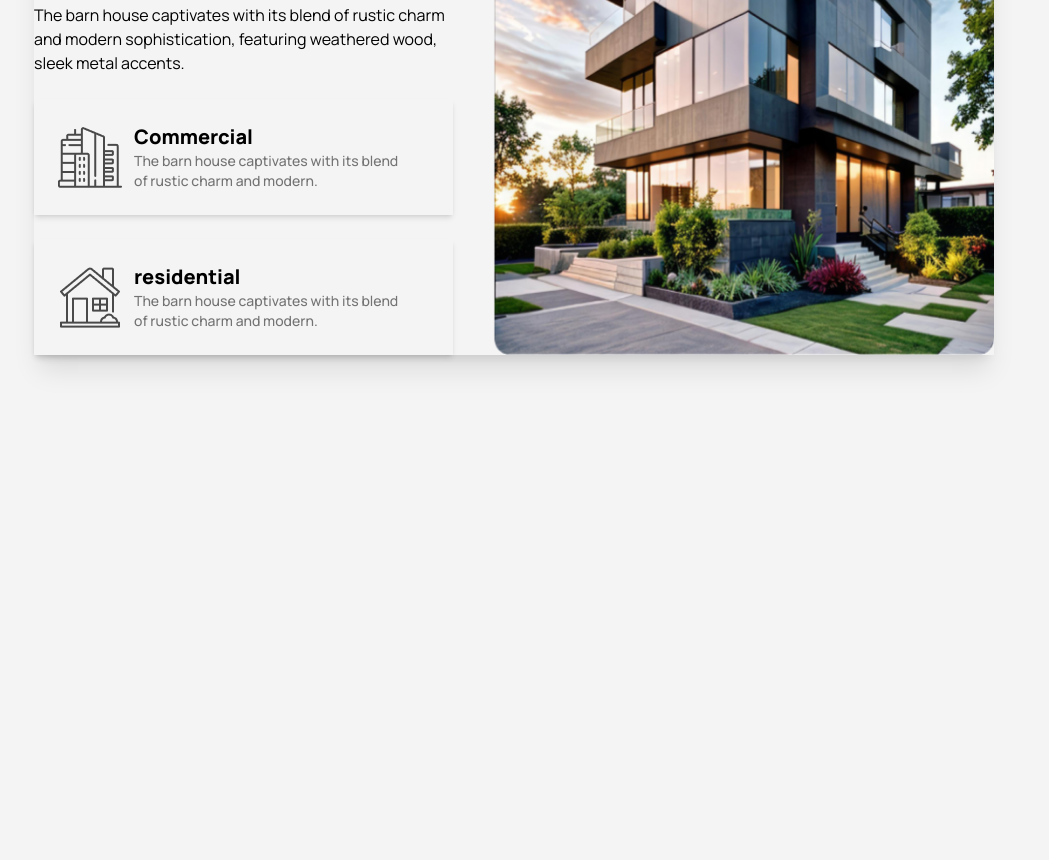
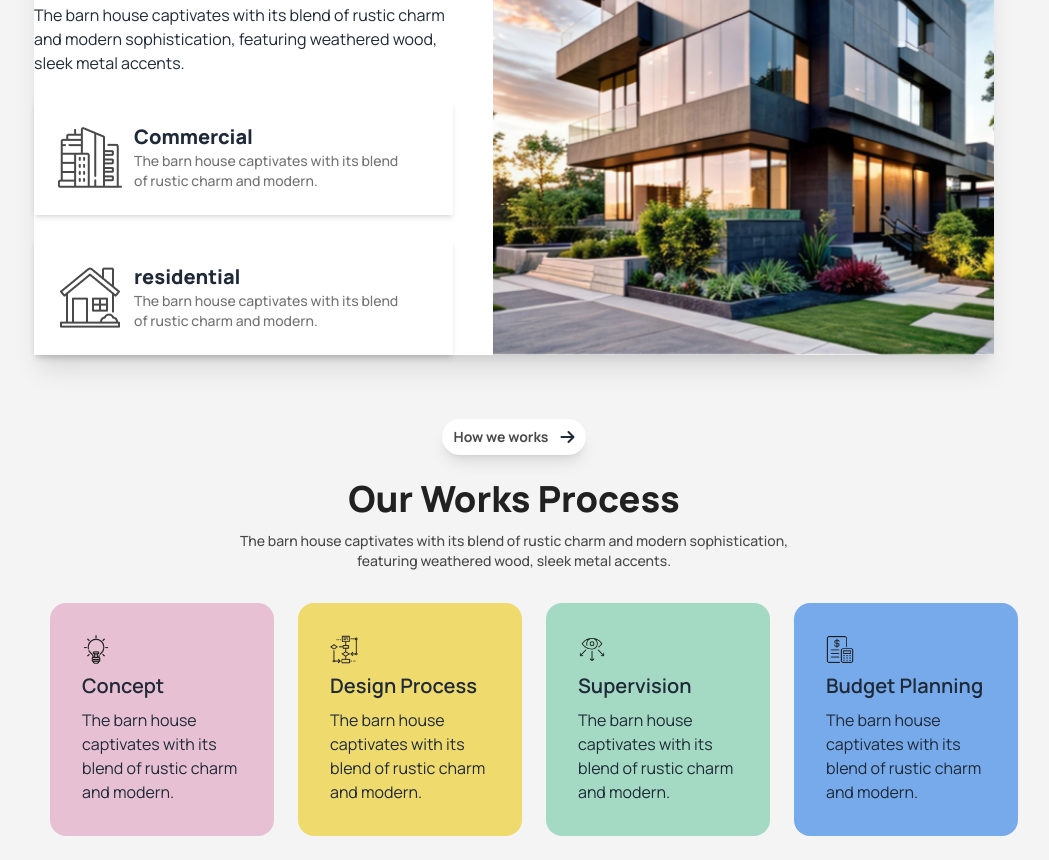
Before and after one commit to aaraf-nahid/assignment-3, a plain HTML site: page index.html in a window 1280 px wide. Shown: the part 1147-2007 px from the top of the page, without its empty margins (126-1175 px from the left). Before the commit the page ends 1566 px from the top, so only its background shows below. Drawn offline with nearby package versions, Linux system fonts and the light colour scheme.

Commit message:
added card section

```diff
--- a/index.html
+++ b/index.html
@@ -4,7 +4,7 @@
     <meta charset="UTF-8">
     <meta name="viewport" content="width=device-width, initial-scale=1.0">
     <title>Assignment-3</title>
-    <!-- <link href="https://cdn.jsdelivr.net/npm/daisyui@4.12.10/dist/full.min.css" rel="stylesheet" type="text/css" /> -->
+    <link href="https://cdn.jsdelivr.net/npm/daisyui@4.12.10/dist/full.min.css" rel="stylesheet" type="text/css" />
     <script src="https://cdn.tailwindcss.com"></script>
     <!-- font awesome -->
     <script src="https://kit.fontawesome.com/a93e632d58.js" crossorigin="anonymous"></script>
@@ -75,18 +75,18 @@
             </div>
     </header>
     <main>
-        <!-- comertial section -->
+        <!--About us section -->
          <section>
             <div class="lg:flex lg:card-side bg-base-100 shadow-xl lg:mx-32 justify-between mt-16 lg:gap-10 mb-16">
                 <div class="relative lg:w-1/2">
                     <img class=" absolute -ml-24 -mt-14 w-40  border-dashed border border-[#7373735f] hidden lg:flex" src="assets/Vector.png" alt="">
-                    <div>
-                        <button class="flex gap-3 items-center mb-6 px-3 py-2 bg-[#FFFFFF] shadow-lg rounded-3xl">
-                    <i class="fa-solid fa-arrow-right"></i>
+                    <div class>
+                        <button class="relative mx-auto lg:mx-0 flex gap-3 items-center mb-6 px-3 py-2 bg-[#FFFFFF] shadow-lg rounded-3xl">
+                    <i class="fa-solid fa-arrow-right "></i>
                     <h2 class="text-sm font-bold text-[#494949]">About Us</h2>
                     </button>
                     </div>
-                    <h2 class="text-5xl text-[#212121] font-extrabold">We design thoughtful, <br>liveable spaces</h2>
+                    <h2 class="text-5xl text-[#212121] font-extrabold ">We design thoughtful, <br>liveable spaces</h2>
                     <p class="mt-6 ">The barn house captivates with its blend of rustic charm and
                         modern sophistication, featuring weathered wood, sleek metal accents.</p>
                    <div class="md:grid md:grid-cols-2 lg:grid-cols-1" >
@@ -113,6 +113,57 @@
                 </figure>
               </div>
          </section>
+         <!-- card section  -->
+         <section class=" max-w-5xl mx-auto">
+         <div class="text-center mb-8 flex flex-col items-center">
+           <button class="relative mx-auto lg:mx-0 flex gap-3 items-center mb-6 px-3 py-2 bg-[#FFFFFF] shadow-lg rounded-3xl">
+                <h2 class="text-sm font-bold text-[#494949]">How we works</h2>
+                 <i class="fa-solid fa-arrow-right "></i>
+            </button>
+         <h2 class="text-4xl font-extrabold text-[#212121]">Our Works Process</h2>
+         <p class="text-sm text-[#494949] font-medium mt-3">The barn house captivates with its blend of rustic charm and modern sophistication, <br>featuring weathered wood, sleek metal accents.</p>
+
+         </div>
+         <div class="lg:flex lg:ml-12 gap-6 ">
+         <!-- card-1  -->
+         <div class="card bg-[#E7C1D3] lg:w-56 mb-6 ">
+
+            <div class="card-body">
+             <img class="max-w-7" src="assets/concept.png" alt="">
+            <h2 class="card-title">Concept</h2>
+            <p >The barn house captivates with its blend of rustic charm and modern.</p>
+            </div>
+            </div>
+            <!-- card-2  -->
+         <div class="card bg-[#EFDA6E] lg:w-56 mb-6">
+
+            <div class="card-body">
+             <img class="max-w-7" src="assets/flow-chart.png" alt="">
+            <h2 class="card-title">Design Process</h2>
+            <p>The barn house captivates with its blend of rustic charm and modern.</p>
+            </div>
+            </div>
+            <!-- card-3  -->
+            <div class="card bg-[#A4DAC3] lg:w-56 mb-6">
+
+            <div class="card-body">
+            <img class="max-w-7" src="assets/vision.png" alt="">
+            <h2 class="card-title">Supervision</h2>
+            <p>The barn house captivates with its blend of rustic charm and modern.</p>
+            </div>
+            </div>
+            <!-- card-4  -->
+            <div class="card bg-[#77AAEA] lg:w-56 mb-6">
+
+            <div class="card-body">
+              <img class="max-w-7" src="assets/budget-planning.png" alt="">
+            <h2 class="card-title">Budget Planning</h2>
+            <p>The barn house captivates with its blend of rustic charm and modern.</p>
+            </div>
+            </div>
+         </div>
+
+         </section>
 
     </main>
     <footer>
```
